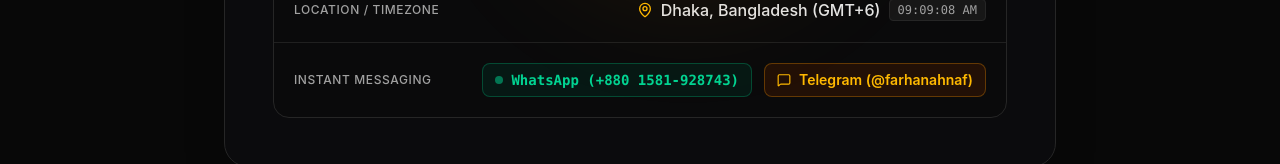
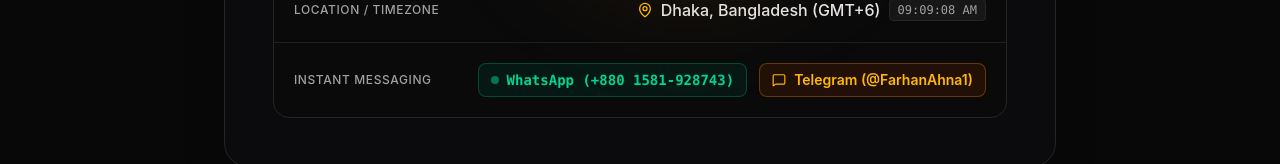
Before and after one commit to asfaq-quresi/FarhanAhnaf, a React (Vite) app: page / in a window 1280 px wide. Shown: the part 5871-6035 px from the top of the page. Built offline with nearby package versions, Linux system fonts and the light colour scheme.

Commit message:
fix: update Telegram handle in ContactSection
Correct the Telegram username to @FarhanAhna1 to ensure proper reachability for inquiries.

```diff
--- a/src/components/ContactSection.tsx
+++ b/src/components/ContactSection.tsx
@@ -126,7 +126,7 @@
                   className="inline-flex items-center gap-2 px-3 py-1.5 rounded-lg bg-amber-950/40 border border-amber-500/30 text-amber-400 hover:bg-amber-900/40 hover:border-amber-500/50 transition-all text-xs sm:text-sm font-semibold"
                 >
                   <MessageSquare className="w-3.5 h-3.5" />
-                  <span>Telegram (@farhanahnaf)</span>
+                  <span>Telegram (@FarhanAhna1)</span>
                 </a>
               </div>
             </div>
```
